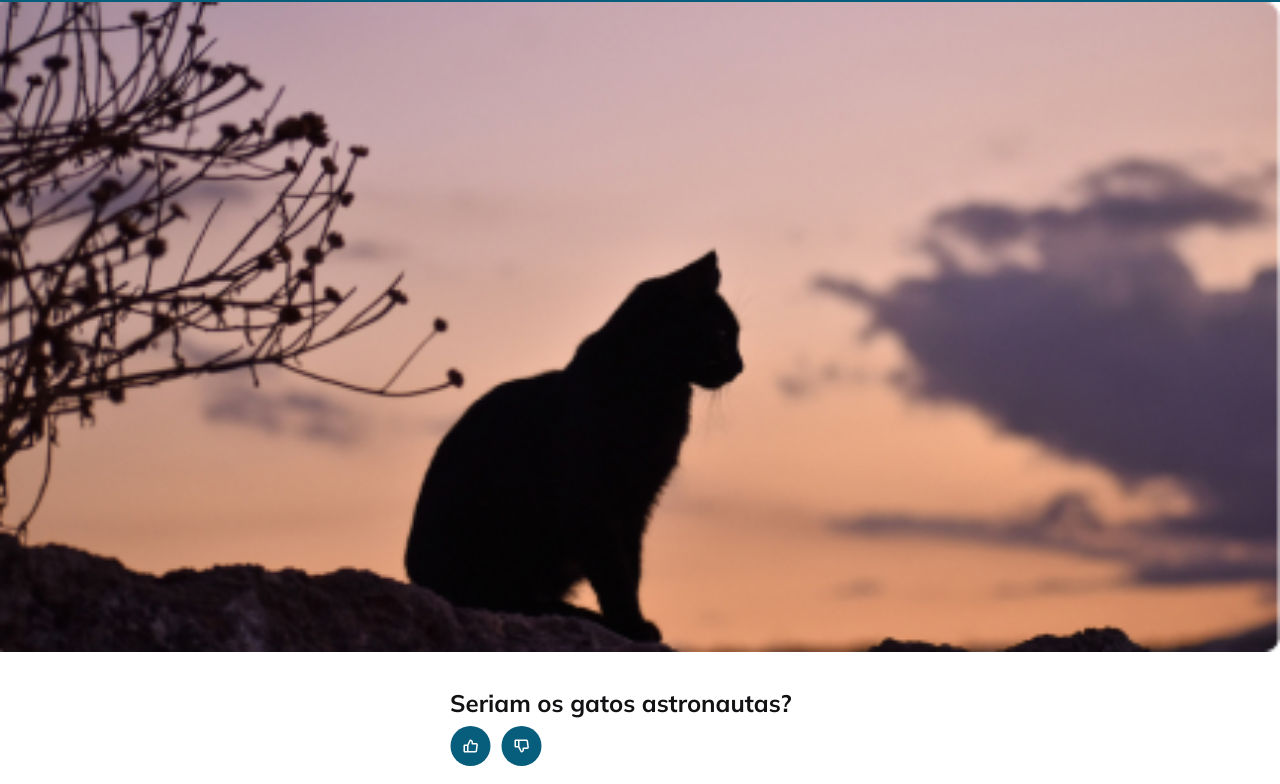
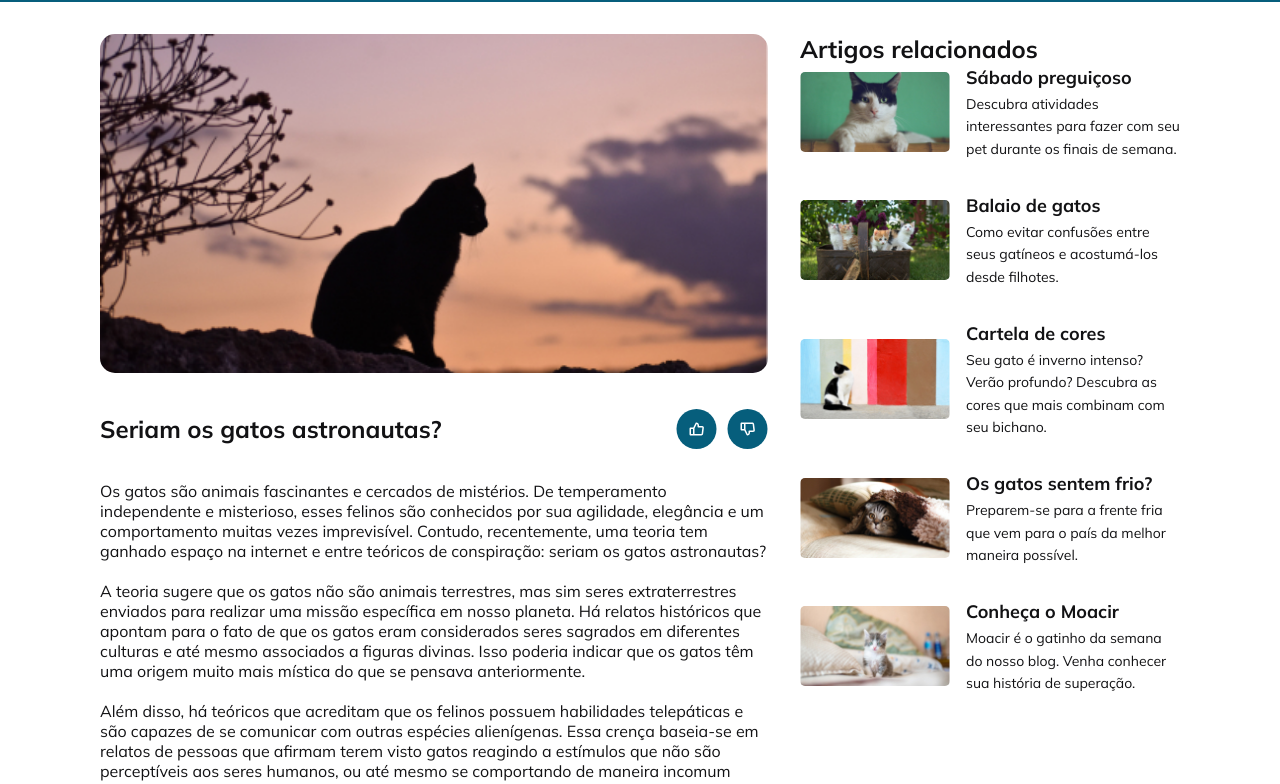
Before and after one commit to FelipeSoller/Stage03_Grid_03, a plain HTML site: page index.html in a window 1280 px wide. Shown: the part 70-854 px from the top of the page. Drawn offline with Linux system fonts and the light colour scheme.

Commit message:
add desktop style

```diff
--- a/index.html
+++ b/index.html
@@ -29,24 +29,30 @@
     <main>
       <img src="./assets/principalCat.jpg" alt="Imagem exibindo uma sobre de um gato em cima das montanhas com nuvens ao fundo" id="banner-image">
       <div class="container">
-        <section class="article">
+        <div class="title-wrapper">
           <h1>Seriam os gatos astronautas?</h1>
           <div class="buttons-wrapper">
             <img src="./assets/like.svg" alt="Botão de like">
             <img src="./assets/unlike.svg" alt="Botão de unlike">
           </div>
+        </div>
         <p>
           Os gatos são animais fascinantes e cercados de mistérios. De temperamento independente e misterioso, esses felinos são conhecidos por sua agilidade, elegância e um comportamento muitas vezes imprevisível. Contudo, recentemente, uma teoria tem ganhado espaço na internet e entre teóricos de conspiração: seriam os gatos astronautas?
-    A teoria sugere que os gatos não são animais terrestres, mas sim seres extraterrestres enviados para realizar uma missão específica em nosso planeta. Há relatos históricos que apontam para o fato de que os gatos eram considerados seres sagrados em diferentes culturas e até mesmo associados a figuras divinas. Isso poderia indicar que os gatos têm uma origem muito mais mística do que se pensava anteriormente.
         </p>
+        <br>
+        <p>A teoria sugere que os gatos não são animais terrestres, mas sim seres extraterrestres enviados para realizar uma missão específica em nosso planeta. Há relatos históricos que apontam para o fato de que os gatos eram considerados seres sagrados em diferentes culturas e até mesmo associados a figuras divinas. Isso poderia indicar que os gatos têm uma origem muito mais mística do que se pensava anteriormente.</p>
         <br>
         <p>
           Além disso, há teóricos que acreditam que os felinos possuem habilidades telepáticas e são capazes de se comunicar com outras espécies alienígenas. Essa crença baseia-se em relatos de pessoas que afirmam terem visto gatos reagindo a estímulos que não são perceptíveis aos seres humanos, ou até mesmo se comportando de maneira incomum durante eventos astronômicos, como uma aurora boreal. Esses e outros indícios foram interpretados como sinais de que os gatos seriam seres interplanetários.
         </p>
-        </section>
-        <section class="gallery">
+      </div>
+    </main>
+
+    <aside>
+      <div class="container">
         <h1>Artigos relacionados</h1>
-          <div class="grid-container">
+          <div class="grid">
+
           <figure class="item">
             <img src="/assets/cat1.jpg" alt="Imagem de um gato branco com manchas pretas">
             <figcaption class="details">
@@ -87,9 +93,9 @@
             </figcaption>
           </figure>
         </div>
-        </section>
       </div>
-    </main>
+    </aside>
+
     <footer>
       <p>© 2023 - Rocketseat Explorer</p>
     </footer>
--- a/style.css
+++ b/style.css
@@ -24,6 +24,34 @@ body {
   font-size: 1.6rem;
   background: var(--color-base-white);
   color: var(--color-base-black-700);
+}
+
+#app {
+  display: grid;
+  grid-template-areas:
+    "header header header"
+    "main main main"
+    "aside aside aside"
+    "footer footer footer"
+  ;
+
+  height: 100vh;
+}
+
+#app header {
+  grid-area: header;
+}
+
+#app main {
+  grid-area: main;
+}
+
+#app aside {
+  grid-area: aside;
+}
+
+#app footer {
+  grid-area: footer;
 }
 
 header nav {
@@ -76,36 +104,45 @@ header form {
   width: 38rem;
 }
 
+.container h1 {
+  font-size: 2.4rem;
+}
+
 #banner-image {
   width: 100%;
-  margin-bottom: 3.2rem;
+}
+
+.title-wrapper {
+  display: flex;
+  flex-direction: column;
+  align-items: flex-start;
+  margin: 3.2rem 0;
 }
 
 .buttons-wrapper {
-  padding: .8rem 0 3rem 0;
   display: flex;
   justify-content: flex-start;
   gap: 1rem;
+  margin-top: .8rem;
 }
 
-.gallery h1 {
-  padding: 3.2rem 0;
+aside {
+  margin: 3.2rem 0;
 }
 
-.grid-container {
-  display: flex;
-  flex-direction: column;
+aside .grid {
+  display: grid;
   gap: 3.2rem;
 }
 
-.grid-container .item {
+aside .item {
   display: flex;
   flex-direction: row;
   gap: 1.6rem;
   align-items: center;
 }
 
-.grid-container .item img {
+aside .item img {
   width: 15rem;
   height: 8rem;
   border-radius: .5rem;
@@ -113,20 +150,19 @@ header form {
   aspect-ratio: 16/4;
 }
 
-.grid-container .item h2 {
+aside .item h2 {
   font-size: 1.8rem;
   font-weight: 700;
   line-height: 160%;
 }
 
-.grid-container .item p {
+aside .item p {
   font-size: 1.4rem;
   font-weight: 400;
   line-height: 160%;
 }
 
 footer {
-  margin-top: 4rem;
   color: var(--color-base-white);
   background-color: var(--color-base-blue-400);
 
@@ -137,3 +173,57 @@ footer p {
   padding: 1.6rem;
   font-weight: 600;
 }
+
+@media (min-width: 1120px) {
+  #app {
+    display: grid;
+    grid-template-areas:
+      "header header header"
+      "main main aside"
+      "footer footer footer"
+    ;
+
+    height: 100vh;
+  }
+
+  #app header {
+    grid-area: header;
+  }
+
+  #app header nav {
+    padding: 1.2rem 10rem;
+  }
+
+  #app main {
+    grid-area: main;
+    padding: 3.2rem 1.6rem 3.2rem 10rem;
+  }
+
+  #app main img {
+    border-radius: 15px;
+  }
+
+  .title-wrapper {
+    display: flex;
+    flex-direction: row;
+    align-items: center;
+    justify-content: space-between;
+  }
+
+  .buttons-wrapper {
+    margin-top: 0;
+  }
+
+  #app main .container {
+    width: 100%;
+  }
+
+  #app aside {
+    grid-area: aside;
+    padding: 0 10rem 3.2rem 1.6rem;
+  }
+
+  #app footer {
+    grid-area: footer;
+  }
+}
```
Lines whose indentation alone changed are shown as unchanged.
